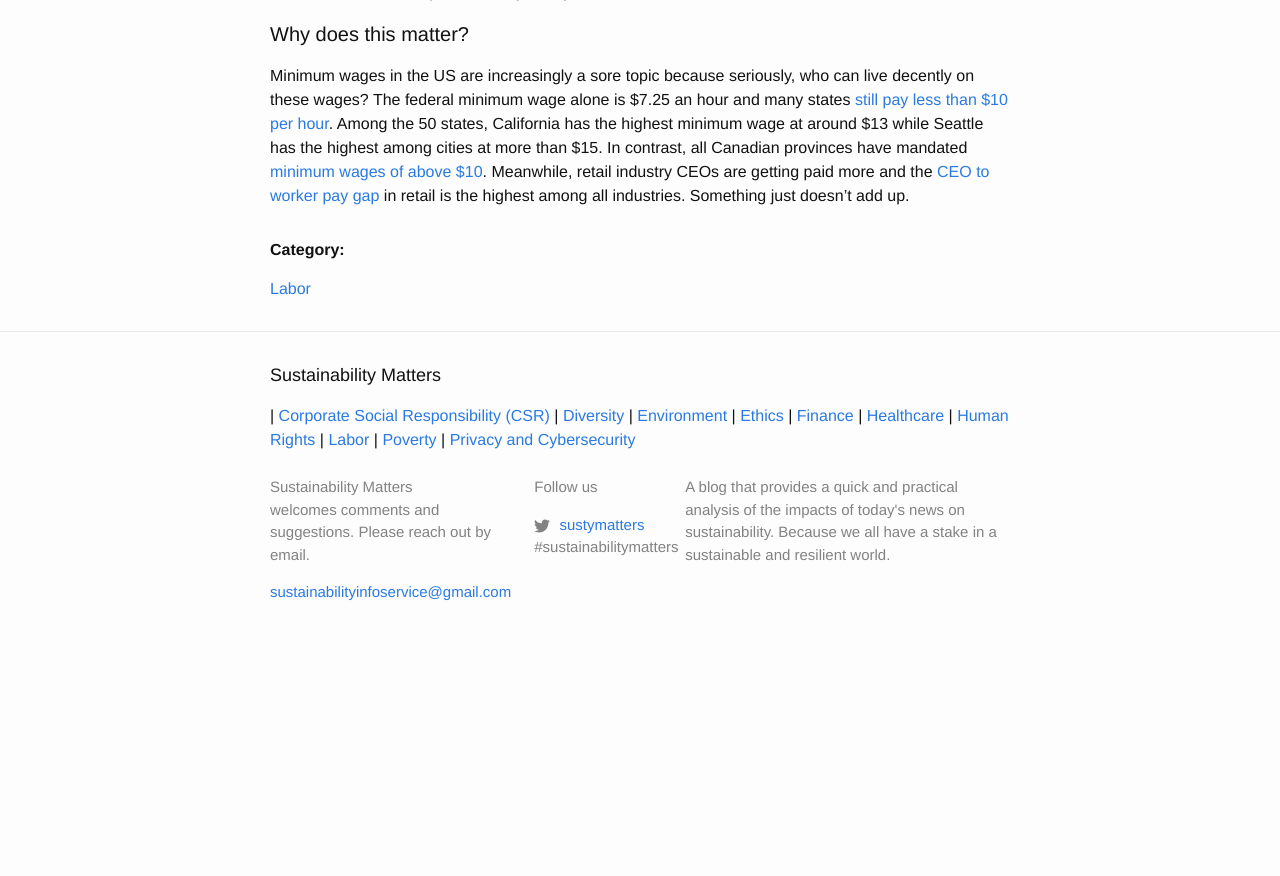
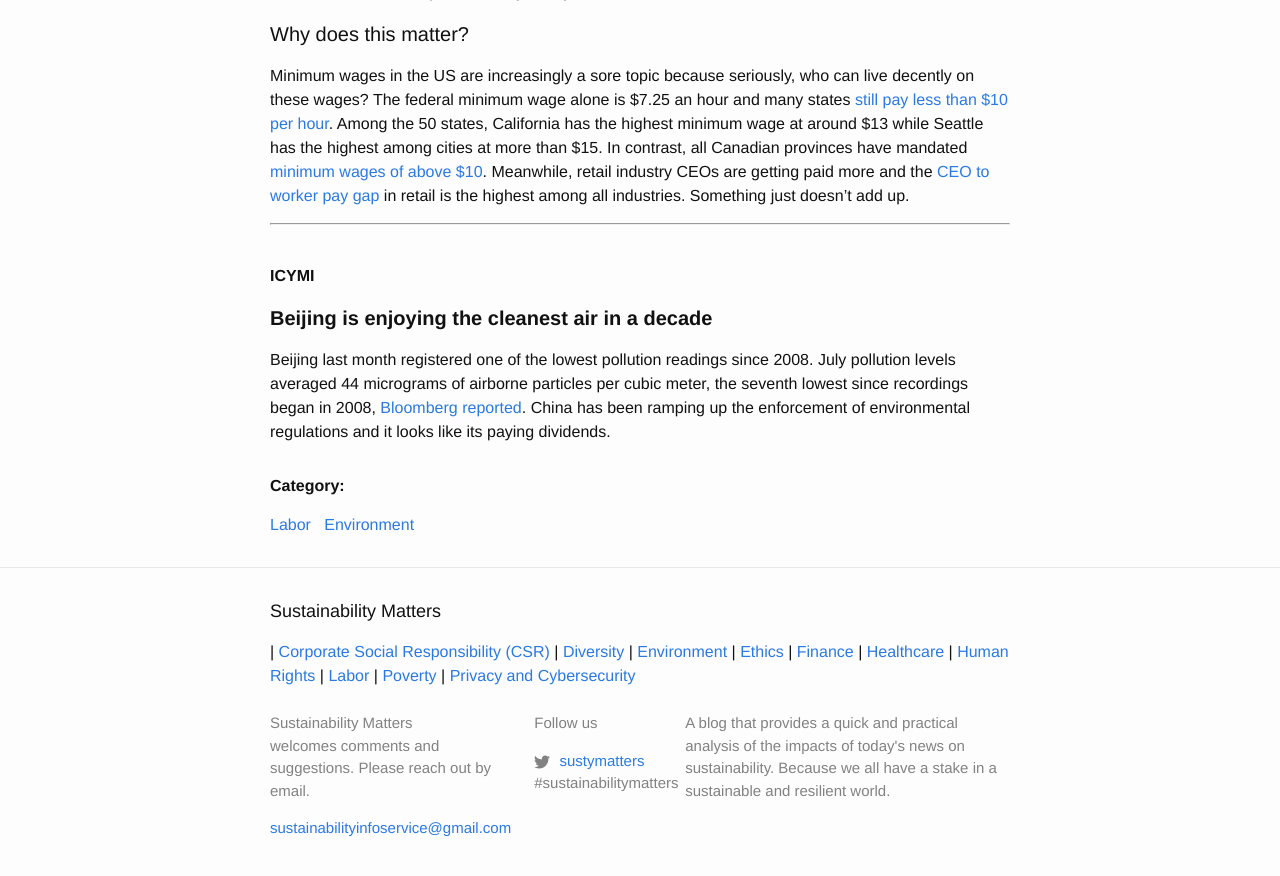
Before and after one commit to Sparkleleuk/Sustainability_Matters, a Jekyll site: the page built from _posts/2018-08-25-waltdisney.markdown, in a window 1280 px wide and 900 px high, scrolled down 744 px. Shown: the top 876 px of the window. Built offline with Jekyll 4.4.1, drawn with Linux system fonts in a browser that asks for light colours; before the commit the page ends 1408 px from its top, so only the background shows below that.

Commit message:
new post

```diff
--- a/_posts/2018-08-25-waltdisney.markdown
+++ b/_posts/2018-08-25-waltdisney.markdown
@@ -1,8 +1,8 @@
 ---
 layout: post
 title: "Happy Mickey"
-excerpt: "Walt Disney and labor unions agree to increase minimum wage."
-categories: [Labor]
+excerpt: "Walt Disney and labor unions agree to increase minimum wage. ICYMI: Beijing enjoyed the cleanest air in 10 years."
+categories: [Labor, Environment]
 ---
 
 ### Minimum wage at Disney World to rise to $15
@@ -20,3 +20,12 @@ Disney agreed <a href="https://www.nytimes.com/2018/08/25/business/disney-world-
 #### Why does this matter?
 
 Minimum wages in the US are increasingly a sore topic because seriously, who can live decently on these wages? The federal minimum wage alone is $7.25 an hour and many states <a href="https://money.cnn.com/2017/12/29/news/economy/2018-minimum-wage-increases/index.html" target="_blank">still pay less than $10 per hour</a>. Among the 50 states, California has the highest minimum wage at around $13 while Seattle has the highest among cities at more than $15. In contrast, all Canadian provinces have mandated <a href="https://www.retailcouncil.org/quickfacts/minimum-wage-by-province" target="_blank">minimum wages of above $10</a>. Meanwhile, retail industry CEOs are getting paid more and the <a href="https://www.forbes.com/sites/justcapital/2017/10/10/what-is-just-when-it-comes-to-ceo-to-average-worker-pay/#5f01767371f1" target="_blank">CEO to worker pay gap</a> in retail is the highest among all industries. Something just doesn't add up.
+
+* * *
+<br />
+
+**ICYMI**
+
+#### **Beijing is enjoying the cleanest air in a decade**
+
+Beijing last month registered one of the lowest pollution readings since 2008. July pollution levels averaged 44 micrograms of airborne particles per cubic meter, the seventh lowest since recordings began in 2008, <a href="https://www.bloomberg.com/news/articles/2018-08-19/xi-s-clean-energy-drive-paints-bluest-sky-over-beijing-in-decade?utm_content=business&utm_campaign=socialflow-organic&utm_medium=social&cmpid=socialflow-facebook-business&utm_source=facebook" target="_blank">Bloomberg reported</a>. China has been ramping up the enforcement of environmental regulations and it looks like its paying dividends.
```
